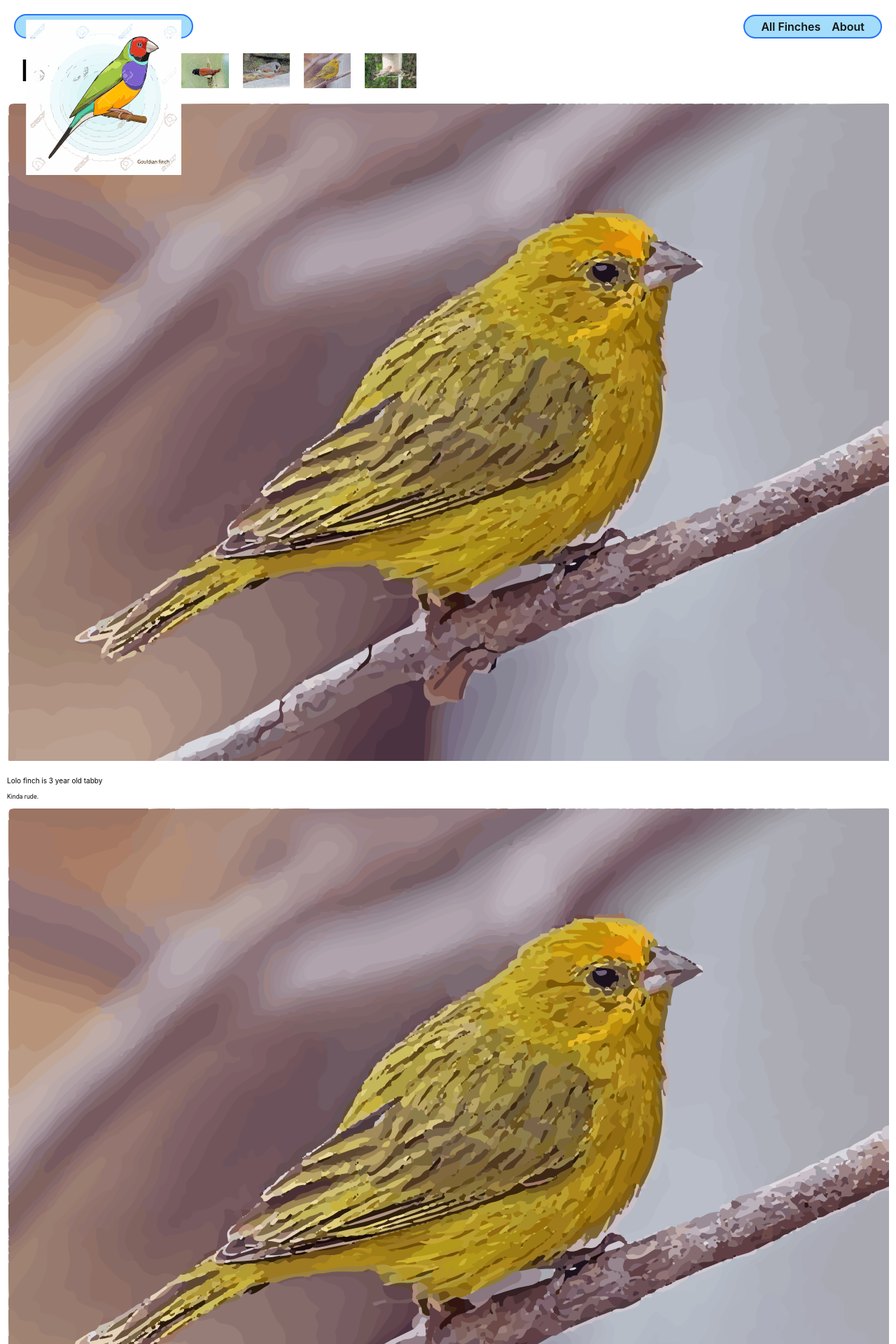
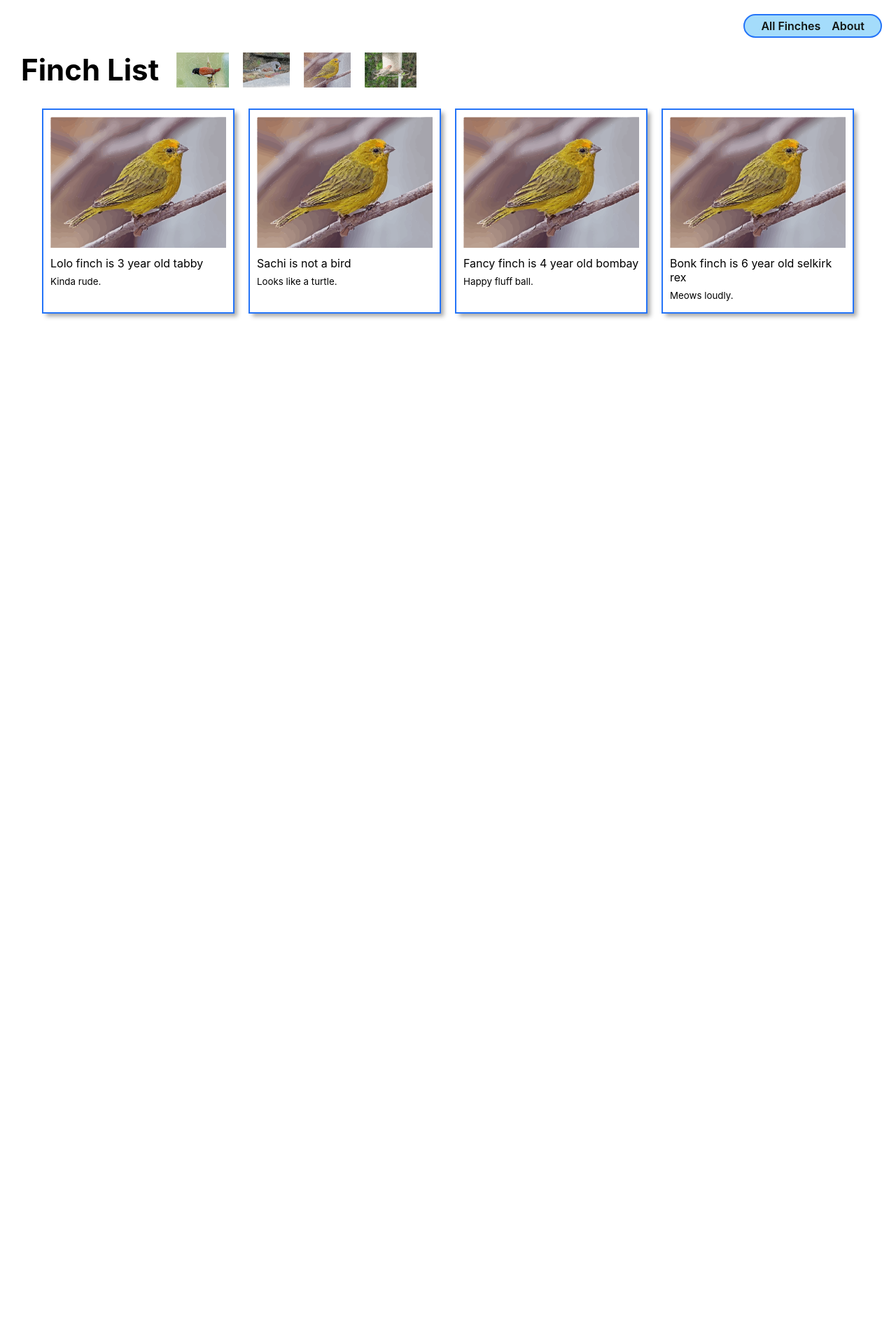
Before and after one commit to Muguntha96/python-finchcollector, a Django app: page /finches/ in a window 1280 px wide. Shown: the top 1920 px of the page at 70% size. After the commit the page ends 455 px from the top, so only its background shows below. Run offline with Django 4.2, Linux system fonts and the light colour scheme.

Commit message:
resolve css issue

```diff
--- a/main_app/templates/base.html
+++ b/main_app/templates/base.html
@@ -17,14 +17,14 @@
 </head>
 <body>
   <header>
-    <div class="header-logo-container">
+    {% comment %} <div class="header-logo-container">
       <a href="/">
         <img
         src="{% static 'images/img5.svg' %}"
         alt="The Finch Collector Logo"
       >
       </a>
-    </div>
+    </div> {% endcomment %}
     <nav>
       <ul>
         <li><a href="/finches">All Finches</a></li>
--- a/main_app/templates/finches/index.html
+++ b/main_app/templates/finches/index.html
@@ -1,7 +1,7 @@
 {% extends 'base.html' %}
 {% load static %}
 {% block head %}
-<link rel="stylesheet" type="text/css" href="/finches/index.css">
+<link rel="stylesheet" type="text/css" href="{% static "css/finches/finch-index.css" %}">
 {% endblock head %}
 {% block content %}
 <section class="page-header">
--- a/main_app/views.py
+++ b/main_app/views.py
@@ -18,7 +18,7 @@ def finch_index(request):
   return render(request,'finches/index.html',{'finches':finches})
 
 def home(request):
-  return HttpResponse('<h1>Finch Collector</h1>')
+  return render(request,'home.html')
 
 def about(request):
   return render(request,'about.html')
```
Also changed, not shown: main_app/templates/home.html (added).
